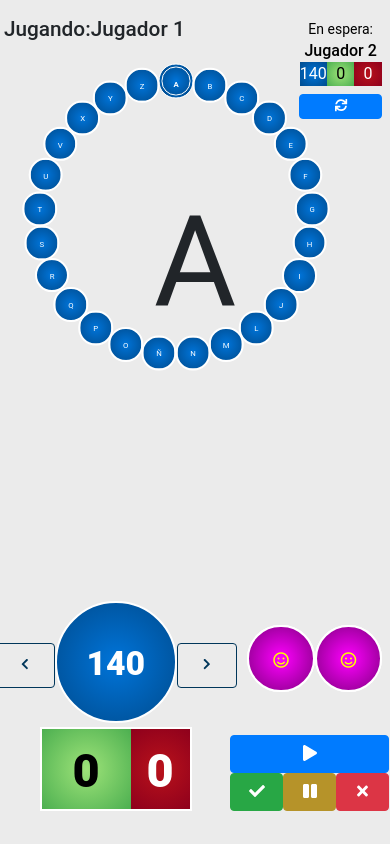
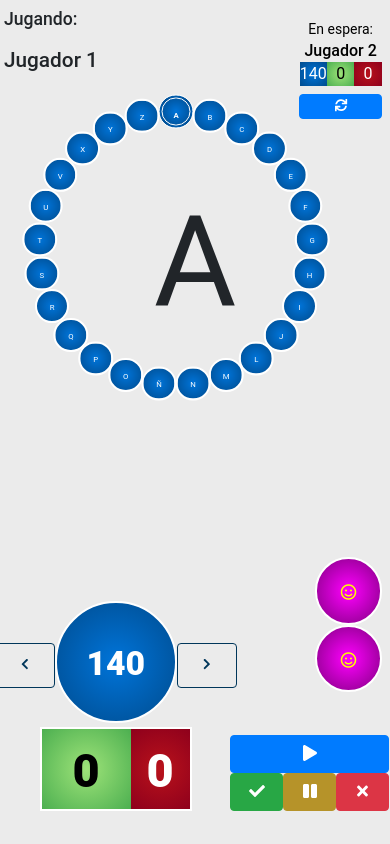
Before and after one commit to vtaltuna-cu/rosconometro, an Angular app: page / in a window 390 px wide. Both pictures are taken after a click on the button "Comenzar". Built offline with nearby package versions, Linux system fonts and the light colour scheme.

Commit message:
Ajustes menores

```diff
--- a/src/app/app.component.html
+++ b/src/app/app.component.html
@@ -76,7 +76,8 @@
 
               <div style="height: 100%;" [class.hidden]="player.get('active')!.value === false" >
 
-                  <h1>Jugando:</h1>
+                  <h2>Jugando:</h2>
+                  <div class="w100"></div>
                   <h1>{{player.get('name')!.value}}</h1>
                   <div class="" formArrayName="playerItems" >
 
--- a/src/app/app.component.scss
+++ b/src/app/app.component.scss
@@ -464,7 +464,8 @@ $nb-items: 25;
 		right: 2vw;//2em;
 		//left: 50%;
 		//transform: translateX(-50%);
-		display: flex;
+		//display: flex;
+		//max-width: 20vw;
 	}
 
 }
```
Also changed, not shown: 3 other files (tests, documents, lock files or other folders).
